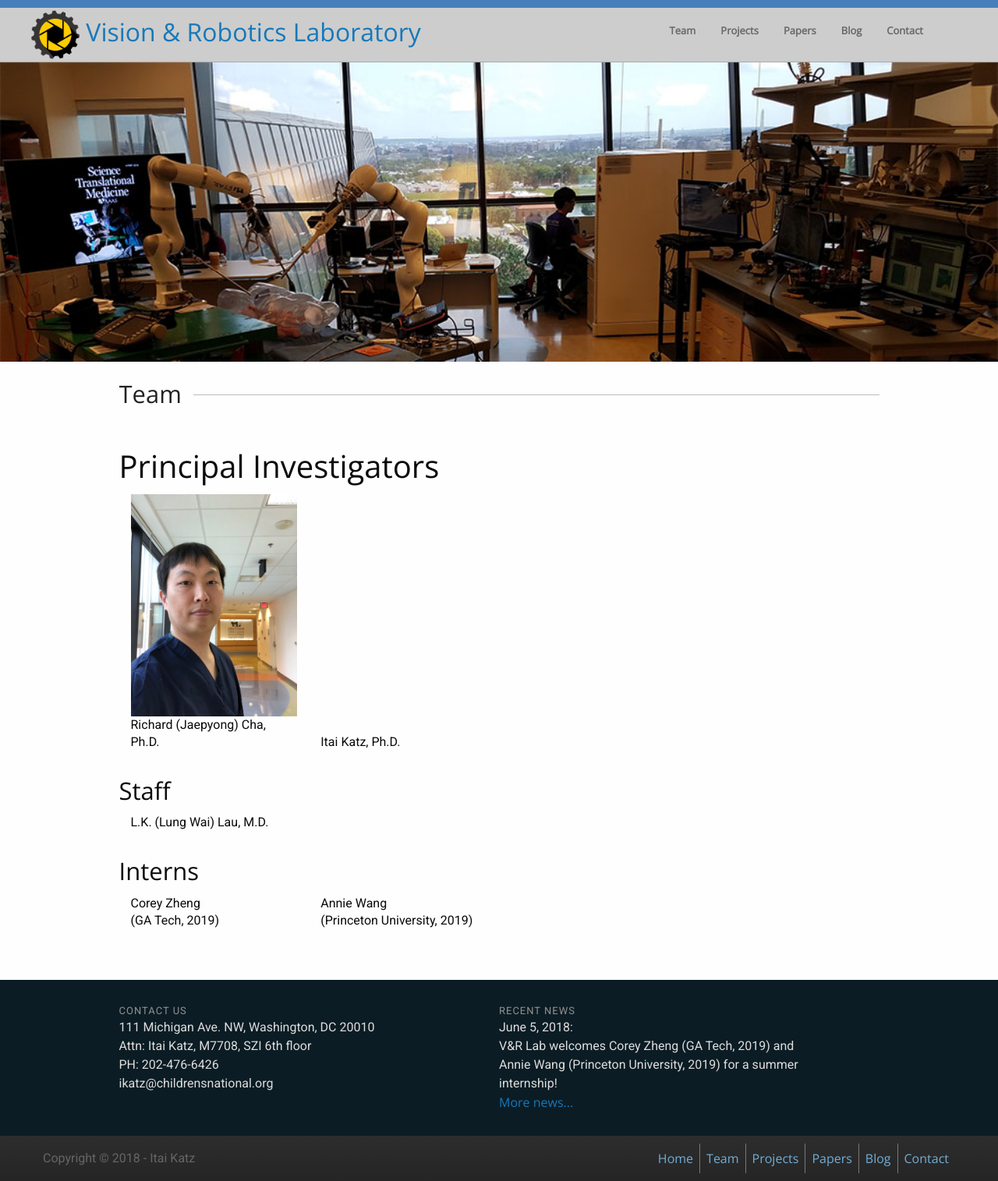
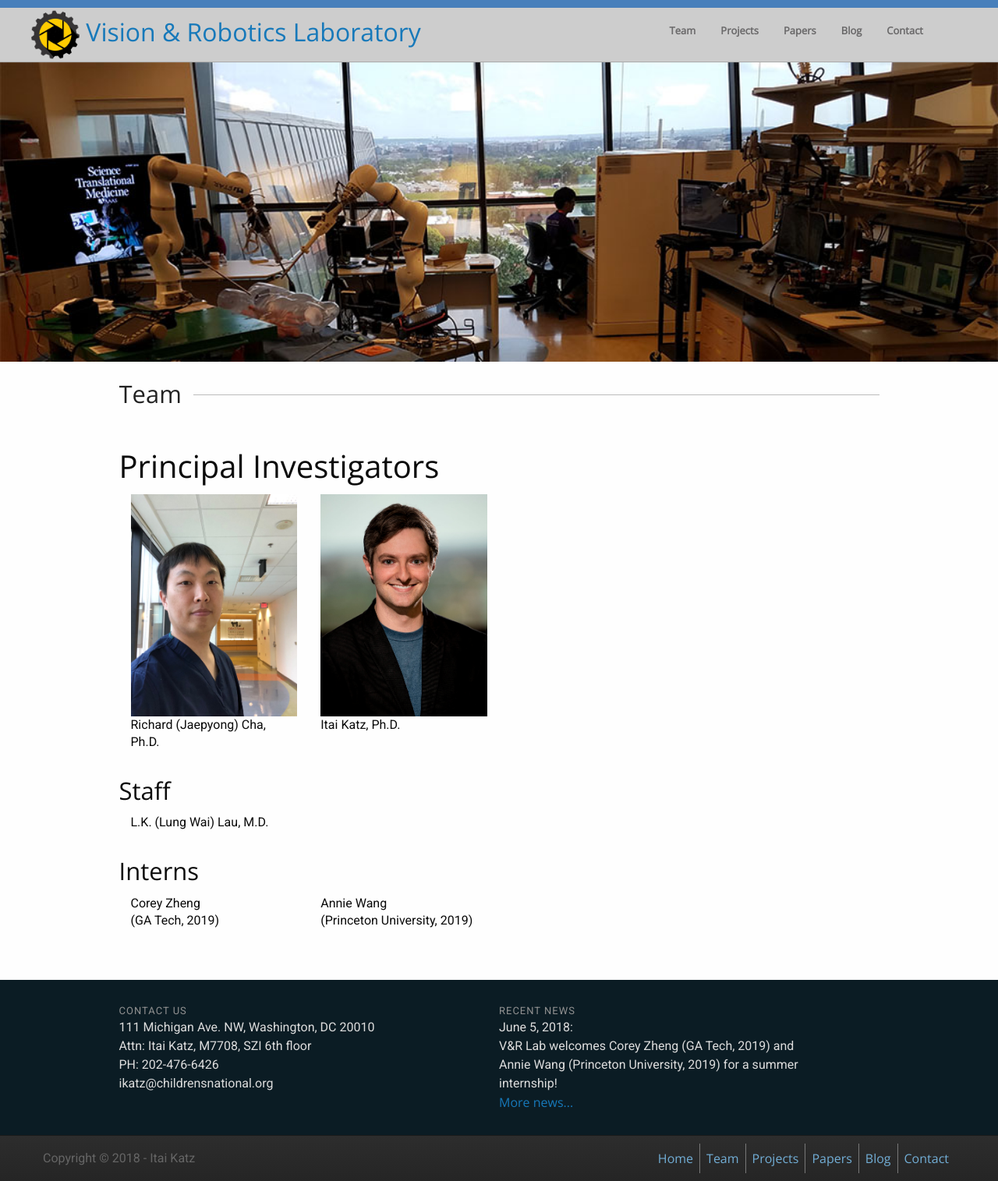
Before and after one commit to visionandrobotics/visionandrobotics.github.io, a Jekyll site: the page built from team.html, in a window 1280 px wide. Shown: the whole page at 78% size. Built offline with Jekyll 4.4.1, drawn with Linux system fonts in a browser that asks for light colours; nearby versions of some CDN libraries.

Commit message:
itai's headshot

```diff
--- a/team.html
+++ b/team.html
@@ -4,6 +4,7 @@ PIs:
 - name: Richard (Jaepyong) Cha, Ph.D.
   imgpath: img/cha.jpg
 - name: Itai Katz, Ph.D.
+  imgpath: img/katz_small.jpg
 Staffs:
 - name: L.K. (Lung Wai) Lau, M.D.
 Interns:
@@ -26,7 +27,7 @@ Interns:
 
 <div class="cell small-12">
 <h2> Principal Investigators </h2>
-<div class="grid-x grid-padding-x align-bottom" >
+<div class="grid-x grid-padding-x" >
 	{% for PI in page.PIs %}
 	<div class="cell small-6 medium-3">
 		<img src="{{ PI.imgpath }}"/><br>
```
Also changed, not shown: img/katz.jpg (added), img/katz_small.jpg (added).
